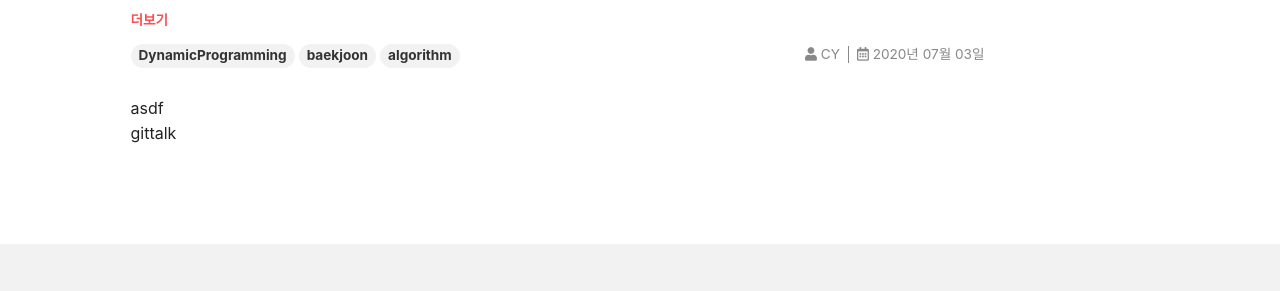
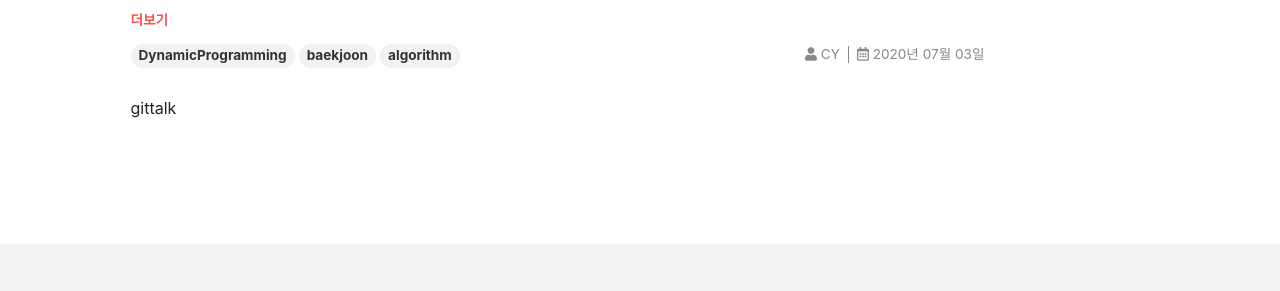
Before and after one commit to lcy960729/blog.maker, a Jekyll site: the page built from index.html, in a window 1280 px wide. Shown: the part 556-847 px from the top of the page. Built offline with Jekyll 4.4.1, drawn with Linux system fonts in a browser that asks for light colours; nearby versions of some CDN libraries; the list of posts is cut into pages by our own code.

Commit message:
Update comments.html

```diff
--- a/_includes/comments.html
+++ b/_includes/comments.html
@@ -1,5 +1,3 @@
-{%- if jekyll.environment != 'development' -%}
-<div>asdf</div>
   {%- if site.comments.provider == 'disqus' -%}
     {%- include comments-providers/disqus.html -%}
   {%- elsif site.comments.provider == 'gitalk' -%}
@@ -10,4 +8,3 @@
   {%- elsif site.comments.provider == 'custom' -%}
     {%- include comments-providers/custom.html -%}
   {%- endif -%}
-{%- endif -%}
```
